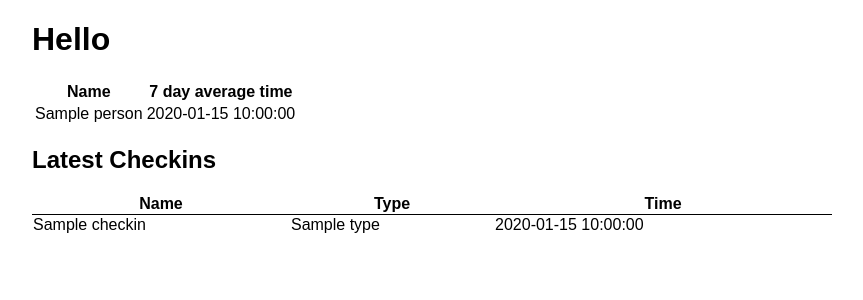
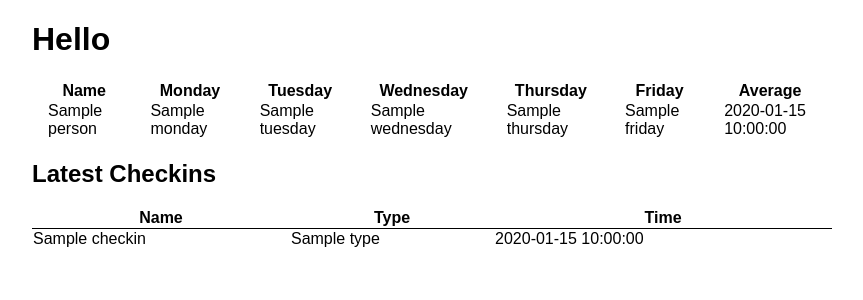
Before and after one commit to Celsiusss/WakieWakie, a FastAPI app: template wakiewakie/templates/index.html in a window 1280 px wide. Shown: the top 300 px of the page, without its empty margins (208-1071 px from the left). Run offline with FastAPI, Linux system fonts and the light colour scheme; the template is opened without the code that fills it: most values are stand-ins (such as "Sample title", 1, 10 or a date in 2020); parts of the project's set-up code (start-up, migrations or seed data) failed here and were passed over; some libraries are stand-ins or nearby versions.

Commit message:
added time table with sql magic

```diff
--- a/wakiewakie/data_models/person.py
+++ b/wakiewakie/data_models/person.py
@@ -23,5 +23,6 @@ class Checkin:
 
 @dataclass
 class PersonEntry:
+    days: dict[str, str]
     name: str = ""
     average_time = ""
--- a/wakiewakie/main.py
+++ b/wakiewakie/main.py
@@ -1,3 +1,4 @@
+import datetime
 from dotenv import load_dotenv
 load_dotenv()
 
@@ -35,18 +36,44 @@ templates = Jinja2Templates(directory=f"{os.getcwd()}/wakiewakie/templates")
 @app.get("/", response_class=HTMLResponse)
 async def index(request: Request, db: DbDep):
     await db.execute("""
-                     SELECT p.name, AVG(c.duration) FROM people AS p
-                        INNER JOIN checkins AS c ON c.person_id = p.id
-                     WHERE EXTRACT(ISODOW FROM c.time) < 6 -- where c.time is less than saturday (mon-fri)
+                     SELECT
+                        p.id, p.name,
+                        SUM(c.duration) FILTER (WHERE c.dow = 1) monday,
+                        SUM(c.duration) FILTER (WHERE c.dow = 2) tuesday,
+                        SUM(c.duration) FILTER (WHERE c.dow = 3) wednesday,
+                        SUM(c.duration) FILTER (WHERE c.dow = 4) thursday,
+                        SUM(c.duration) FILTER (WHERE c.dow = 5) friday,
+                        AVG(c.duration) average,
+                        COUNT(*) average_count,
+                        EXTRACT(ISODOW FROM now()) total_count
+                     FROM people p
+                        INNER JOIN checkin_days c ON p.id = c.person_id
+                     WHERE c.d >= DATE_TRUNC('week', current_date)              -- limit to current week only
                      GROUP BY p.id;
-                     """)
+                     """);
+    response = await db.fetchall()
+
     people: list[PersonEntry] = []
+    for r in response:
+        average: datetime.timedelta = r['average']
+        average_count: int = r['average_count']
+        total_count: int = int(r['total_count'])
 
-    response = await db.fetchall()
-    for r in response:
-        person = PersonEntry()
+        # if a person has not checked in on some days, factor those days in here
+        if total_count > average_count:
+            average = average - (average / total_count)
+
+        days = {
+            'monday': format_timedelta(r['monday']),
+            'tuesday': format_timedelta(r['tuesday']),
+            'wednesday': format_timedelta(r['wednesday']),
+            'thursday': format_timedelta(r['thursday']),
+            'friday': format_timedelta(r['friday'])
+        }
+        person = PersonEntry(days)
         person.name = r['name']
-        person.average_time = format_timedelta(r['avg'])
+        person.average_time = format_timedelta(average)
+
         people.append(person)
 
     await db.execute("""
@@ -56,6 +83,8 @@ async def index(request: Request, db: DbDep):
                      LIMIT 20;
                      """)
     recent_log = await db.fetchall()
+    for e in recent_log:
+        e['time'] = format_time(e['time'])
     return templates.TemplateResponse("index.html", {"request": request, "people": people, "checkins": recent_log})
 
 @app.post("/person")
--- a/wakiewakie/templates/css/styles.css
+++ b/wakiewakie/templates/css/styles.css
@@ -7,6 +7,11 @@ body {
   margin: 0 auto;
 }
 
+.time-table th,
+.time-table td {
+  padding: 0 14px;
+}
+
 .table-checkins {
   width: 100%;
   border-collapse: collapse;
--- a/wakiewakie/templates/index.html
+++ b/wakiewakie/templates/index.html
@@ -1,13 +1,23 @@
 {% extends "_layout.html" %}
 {% block content %}
-<table>
+<table class="time-table">
     <tr>
         <th>Name</th>
-        <th>7 day average time</th>
+        <th>Monday</th>
+        <th>Tuesday</th>
+        <th>Wednesday</th>
+        <th>Thursday</th>
+        <th>Friday</th>
+        <th>Average</th>
     </tr>
     {% for person in people %}
     <tr>
         <td>{{ person.name }}</td>
+        <td>{{ person.days['monday'] }}</td>
+        <td>{{ person.days['tuesday'] }}</td>
+        <td>{{ person.days['wednesday'] }}</td>
+        <td>{{ person.days['thursday'] }}</td>
+        <td>{{ person.days['friday'] }}</td>
         <td>{{ person.average_time }}</td>
     </tr>
     {% endfor %}
--- a/wakiewakie/utils.py
+++ b/wakiewakie/utils.py
@@ -9,6 +9,8 @@ from wakiewakie.data_models.person import CheckinType
 TZ = timezone("Europe/Oslo")
 
 def format_timedelta(delta: datetime.timedelta) -> str:
+    if delta == None:
+        return "-"
     hours = delta.days * 24 + delta.seconds / 3600
     return "%.1f hours" % hours
 
```
Also changed, not shown: migrations/000003_checkin_days_view.sql (added). Lines whose indentation alone changed are shown as unchanged.
